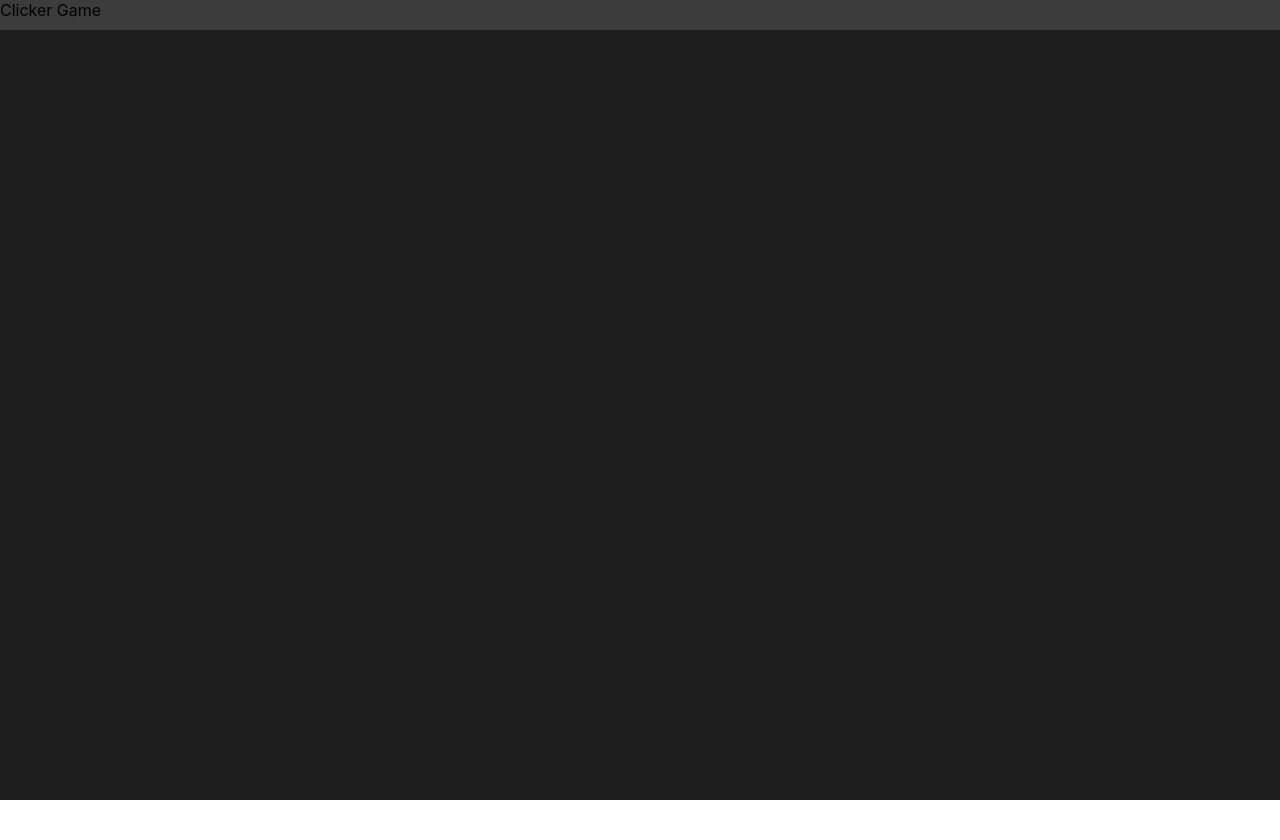
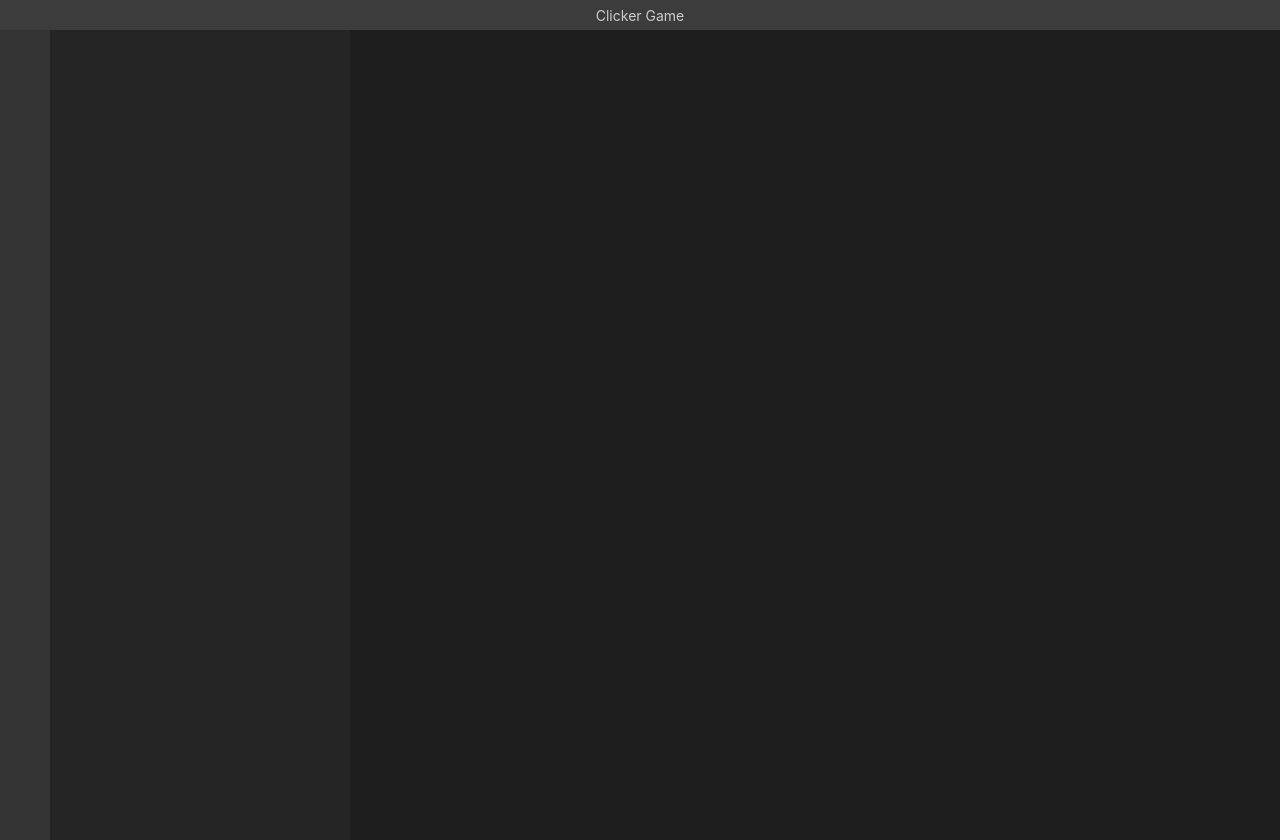
Before and after one commit to LGWayneq/CS-Code-Game, a React (Create React App) app: page / in a window 1280 px wide. Before the commit the page ends 800 px from the top, so only its background shows below. Built offline with nearby package versions, Linux system fonts and the light colour scheme.

Commit message:
add basic ui

```diff
--- /dev/null
+++ b/src/assets/textStyles.ts
@@ -0,0 +1,6 @@
+export const textStyles = {
+    title: {
+        fontSize: 14,
+        color: 'rgba(204,204,204,1)'
+    }
+}
--- /dev/null
+++ b/src/components/CodingArea.tsx
@@ -0,0 +1,19 @@
+import React from 'react';
+import { colours } from '../assets/colours';
+
+function CodingArea() {
+    return (
+        <div style={styles.container}>
+        </div>
+    );
+}
+
+export default CodingArea;
+
+const styles = {
+    container: {
+        flexGrow: 1,
+        backgroundColor: colours.main,
+        justifyContent: 'center',
+    }
+}
--- /dev/null
+++ b/src/components/Explorer.tsx
@@ -0,0 +1,18 @@
+import React from 'react';
+import { colours } from '../assets/colours';
+
+function Explorer() {
+    return (
+        <div style={styles.container}>
+        </div>
+    );
+}
+
+export default Explorer;
+
+const styles = {
+    container: {
+        width: 300,
+        backgroundColor: colours.explorer,
+    }
+}
--- /dev/null
+++ b/src/components/SideMenu.tsx
@@ -0,0 +1,22 @@
+import React from 'react';
+import { colours } from '../assets/colours';
+
+function SideMenu() {
+    return (
+        <div style={styles.container}>
+        </div>
+    );
+}
+
+export default SideMenu;
+
+const styles = {
+    container: {
+        display: 'flex',
+        backgroundColor: colours.menu,
+        height: '100vh',
+        width: 40,
+        justifyContent: 'center',
+        padding: 5
+    }
+}
--- a/src/components/TitleBar.tsx
+++ b/src/components/TitleBar.tsx
@@ -1,10 +1,11 @@
 import React from 'react';
 import { colours } from '../assets/colours';
+import { textStyles } from '../assets/textStyles'
 
 function TitleBar() {
     return (
         <div style={styles.container}>
-            <header>Clicker Game</header>
+            <header style={textStyles.title}>Clicker Game</header>
         </div>
     );
 }
@@ -13,9 +14,11 @@ export default TitleBar;
 
 const styles = {
     container: {
+        display: 'flex',
         backgroundColor: colours.titleBar,
         height: 30,
         width: '100vw',
-
+        justifyContent: 'center',
+        alignItems: 'center'
     }
 }
--- a/src/screens/GameScreen.tsx
+++ b/src/screens/GameScreen.tsx
@@ -1,11 +1,19 @@
 import React from 'react';
 import { colours } from '../assets/colours';
 import TitleBar from '../components/TitleBar';
+import SideMenu from '../components/SideMenu';
+import Explorer from '../components/Explorer';
+import CodingArea from '../components/CodingArea';
 
 function GameScreen() {
     return (
         <div style={styles.container}>
             <TitleBar/>
+            <div style={styles.subContainer}>
+                <SideMenu/>
+                <Explorer/>
+                <CodingArea/>
+            </div>
         </div>
     );
 }
@@ -17,5 +25,10 @@ const styles = {
         backgroundColor: colours.main,
         height: '100vh',
         width: '100vw'
+    },
+    subContainer: {
+        display: 'flex',
+        width: '100vw',
+        flexDirection: 'row' as 'row'
     }
 }
```
Also changed, not shown: src/components/CodeLine.tsx (added, +19 -0 lines).
